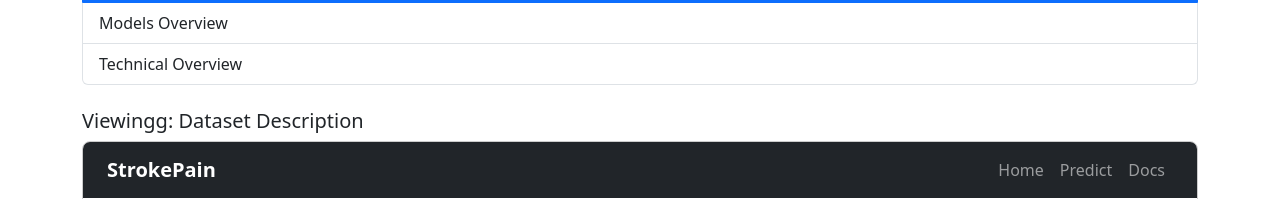
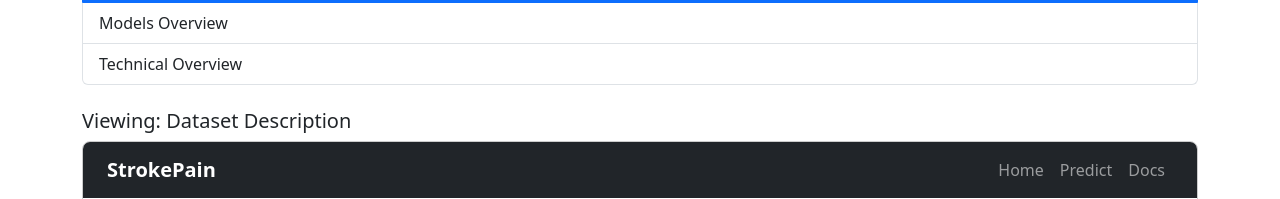
Before and after one commit to mdinle/stroke-pain-app, a Vue app in the folder frontend/: page /docs in a window 1280 px wide. Both pictures are taken after a click on the item "Dataset Description". Shown: the part 191-390 px from the top of the page. Built offline with nearby package versions, Linux system fonts and the light colour scheme.

Commit message:
norrrmaaaalllllll d o e n

```diff
--- a/frontend/src/views/Docs.vue
+++ b/frontend/src/views/Docs.vue
@@ -19,7 +19,7 @@
 
     <!-- PDF Viewer -->
     <div v-if="selectedDoc">
-      <h5 class="mb-2">Viewingg: {{ selectedDoc.name }}</h5>
+      <h5 class="mb-2">Viewing: {{ selectedDoc.name }}</h5>
       <iframe
           :src="`/docs/${selectedDoc.filename}`"
           width="100%"
```
